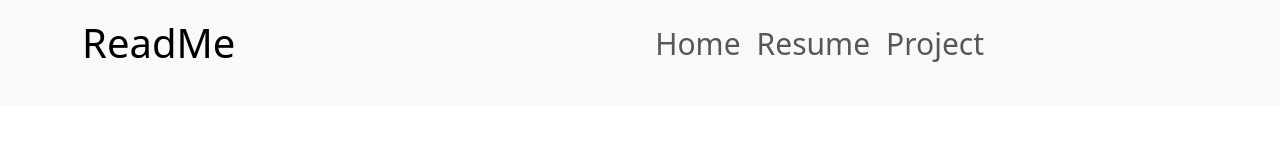
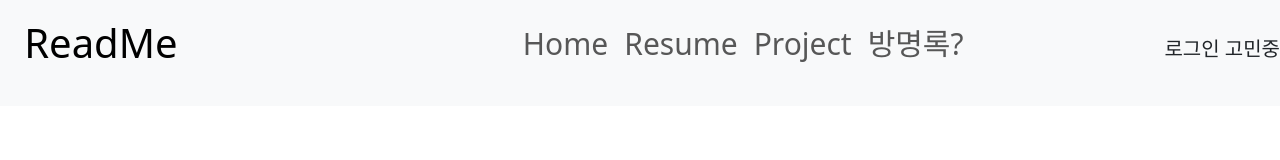
Before and after one commit to ssusss/portfoilo, a React (Create React App) app: page / in a window 1280 px wide. Shown: the top 160 px of the page. Built offline with nearby package versions, Linux system fonts and the light colour scheme.

Commit message:
add component

```diff
--- a/src/App.css
+++ b/src/App.css
@@ -37,6 +37,7 @@
   width: 400px;
   height: 500px;
   background-color: red;
+
 }
 
 .homeProfile {
--- a/src/App.tsx
+++ b/src/App.tsx
@@ -6,6 +6,8 @@ import Layout from './layout/Layout';
 import Home from './routes/Home';
 import Project from './routes/Project';
 import Resume from './routes/Resume';
+import PageNotFound from './routes/PageNotFuond';
+import Visite from './routes/Visite';
 
 function App() {
   return (
@@ -16,6 +18,8 @@ function App() {
             <Route index element={<Home/>}/>
             <Route path='project' element={<Project/>}/>
             <Route path='resume' element={<Resume/>}/>
+            <Route path='visite' element={<Visite/>}/>
+            <Route path='*' element={<PageNotFound/>}/>
           </Route>
         </Routes>
       </BrowserRouter>
--- a/src/components/Header.jsx
+++ b/src/components/Header.jsx
@@ -25,9 +25,13 @@ const Header = () =>{
                         <Nav.Link href="#home" data-to="/" onClick={onLinkClick}>Home</Nav.Link>
                         <Nav.Link href="#features" data-to='resume' onClick={onLinkClick}>Resume</Nav.Link>
                         <Nav.Link href="#pricing" data-to='project' onClick={onLinkClick}>Project</Nav.Link>
+                        <Nav.Link href="#pricing" data-to='visite' onClick={onLinkClick}>방명록?</Nav.Link>
                     </Nav>
                 </Container>
+                <h5>로그인 고민중</h5>
             </Navbar>
+
+
         </div>
     )
 }
--- a/src/routes/Home.jsx
+++ b/src/routes/Home.jsx
@@ -1,3 +1,4 @@
+import MyselfComponent from "../components/MyselfComponent";
 
 const Home = () => {
 
@@ -21,7 +22,8 @@ const Home = () => {
 
             </div>
 
-            <div className="myselfie">이미지 넣을 곳</div>
+            <MyselfComponent />
+
 
 
         </div>
```
